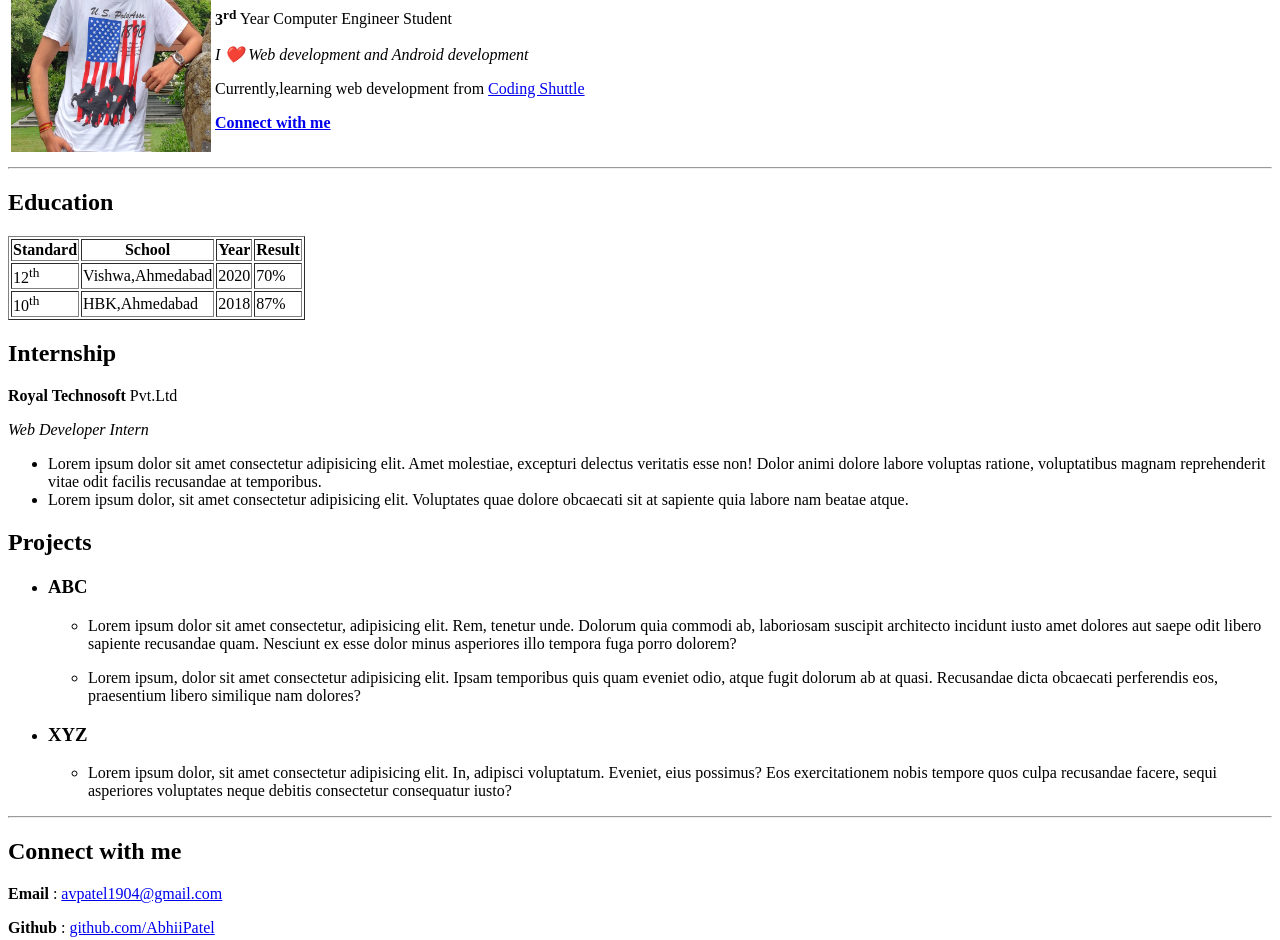
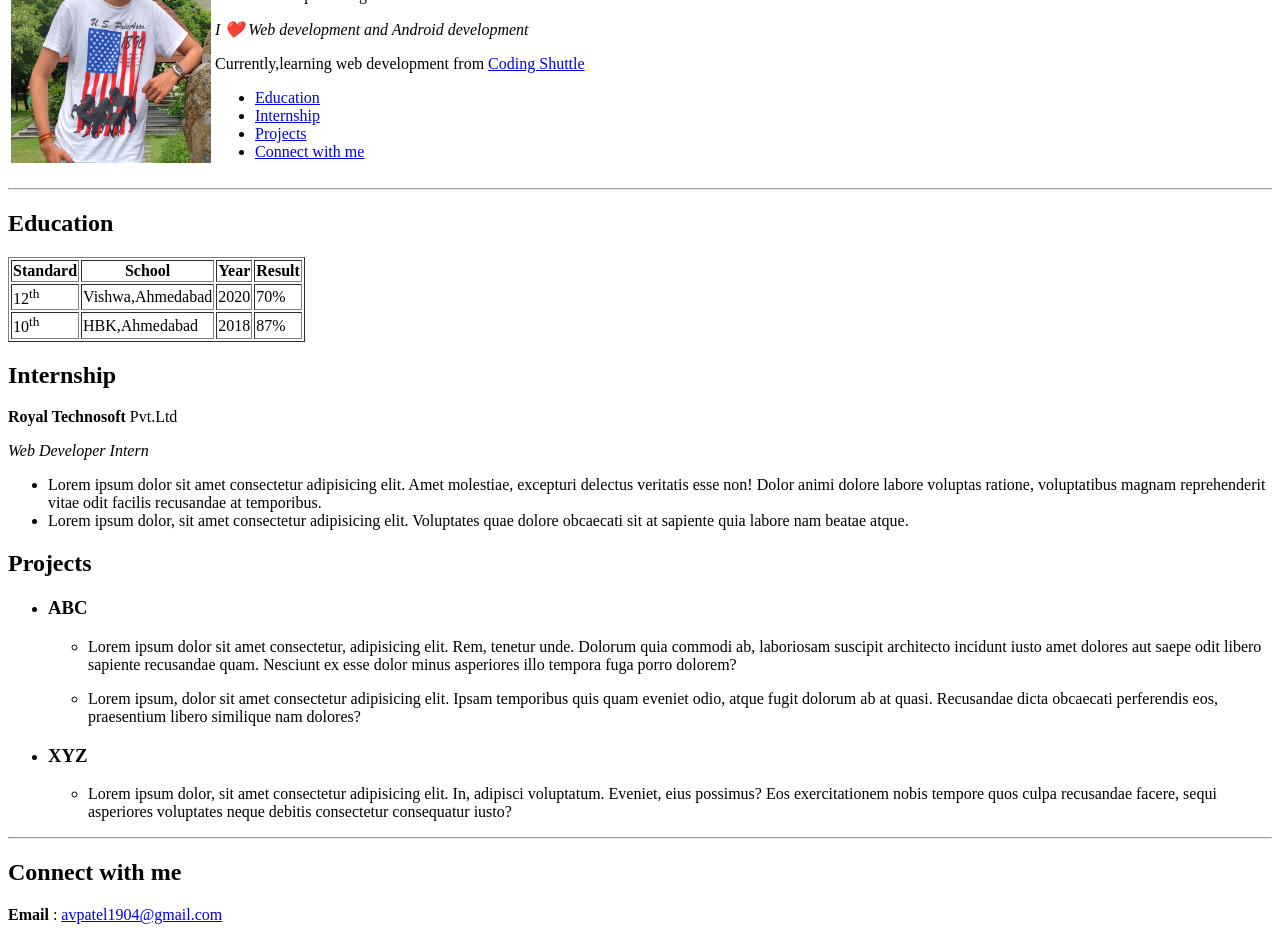
Before and after one commit to AbhiiPatel/Anuj-Bhaiya-Coding-Shuttle, a plain HTML site: page resume.html in a window 1280 px wide. Shown: the part 109-1049 px from the top of the page. Drawn offline with Linux system fonts and the light colour scheme.

Commit message:
resume using links,tables,semantic tags

```diff
--- a/resume.html
+++ b/resume.html
@@ -1,3 +1,4 @@
+<!--   Topic=Resume using link,Table,Semantic tags -->
 <!DOCTYPE html>
 <html lang="en">
 <head>
@@ -10,24 +11,41 @@
 
     <!-- <a href="https://www.google.com" target="_blank">Go to google</a> -->
 
+    <header>
+
         <table>
             <tr>
                 <td>
-                <img  width="200px" height="250px" src="images/abhi.jpg" alt="Abhi Patel's profile photo">
+                    <img width="200px" height="250px" src="images/abhi.jpg" alt="Abhi Patel's profile photo">
                 </td>
                 <td>
                     <h1>Abhi Vishnubhai Patel</h1>
                     <p><strong>3<sup>rd</sup></strong> Year Computer Engineer Student</p>
                     <p><em> I ❤️ Web development and Android development</em></p>
-                <p>Currently,learning web development from <a href="https://www.codingshuttle.com/" target="_blank">Coding Shuttle</a></p>
-                <a href="#contact"><strong>Connect with me</strong></a>
+                    <p>Currently,learning web development from <a href="https://www.codingshuttle.com/"
+                            target="_blank">Coding Shuttle</a></p>
+
+                    <nav>
+
+                        <ul>
+                            <li><a href="#education">Education</a></li>
+                            <li><a href="#internship">Internship</a></li>
+                            <li><a href="#projects">Projects</a></li>
+                            <li><a href="#contactme">Connect with me</a></li>
+                        </ul>
+                    </nav>
+
                 </td>
             </tr>
         </table>
         <hr>
 
+    </header>
     <!-- Header ends -->
 
+    <main>
+
+        <section id="education">
             <h2>Education</h2>
             <table border="">
                 <tr>
@@ -52,54 +70,98 @@
 
             </table>
 
+        </section>
 
+        <section id="internship">
             <h2>Internship</h2>
             <p> <strong>Royal Technosoft</strong> Pvt.Ltd </p>
             <p><i>Web Developer Intern</i></p>
 
             <ul>
-        <li>Lorem ipsum dolor sit amet consectetur adipisicing elit. Amet molestiae, excepturi delectus veritatis esse non! Dolor animi dolore labore voluptas ratione, voluptatibus magnam reprehenderit vitae odit facilis recusandae at temporibus.</li>
-        <li>Lorem ipsum dolor, sit amet consectetur adipisicing elit. Voluptates quae dolore obcaecati sit at sapiente quia labore nam beatae atque.</li>
+                <li>Lorem ipsum dolor sit amet consectetur adipisicing elit. Amet molestiae, excepturi delectus veritatis
+                    esse
+                    non! Dolor animi dolore labore voluptas ratione, voluptatibus magnam reprehenderit vitae odit facilis
+                    recusandae at temporibus.</li>
+                <li>Lorem ipsum dolor, sit amet consectetur adipisicing elit. Voluptates quae dolore obcaecati sit at
+                    sapiente
+                    quia labore nam beatae atque.</li>
             </ul>
+        </section>
 
+        <section id="projects">
 
             <h2>Projects</h2>
             <ul>
                 <li>
+                    <article>
                         <h3>ABC</h3>
 
                         <ul>
-                <li><p>Lorem ipsum dolor sit amet consectetur, adipisicing elit. Rem, tenetur unde. Dolorum quia commodi ab, laboriosam suscipit architecto incidunt iusto amet dolores aut saepe odit libero sapiente recusandae quam. Nesciunt ex esse dolor minus asperiores illo tempora fuga porro dolorem?</p></li>
                             <li>
-                    <p>Lorem ipsum, dolor sit amet consectetur adipisicing elit. Ipsam temporibus quis quam eveniet odio, atque fugit dolorum ab at quasi. Recusandae dicta obcaecati perferendis eos, praesentium libero similique nam dolores?</p>
+                                <p>Lorem ipsum dolor sit amet consectetur, adipisicing elit. Rem, tenetur unde. Dolorum quia
+                                    commodi
+                                    ab, laboriosam suscipit architecto incidunt iusto amet dolores aut saepe odit libero
+                                    sapiente
+                                    recusandae quam. Nesciunt ex esse dolor minus asperiores illo tempora fuga porro dolorem?
+                                </p>
+                            </li>
+                            <li>
+                                <p>Lorem ipsum, dolor sit amet consectetur adipisicing elit. Ipsam temporibus quis quam eveniet
+                                    odio, atque fugit dolorum ab at quasi. Recusandae dicta obcaecati perferendis eos,
+                                    praesentium
+                                    libero similique nam dolores?</p>
                             </li>
 
                         </ul>
-
+                    </article>
                 </li>
                 <li>
+                    <article>
                         <h3>XYZ</h3>
                         <ul>
                             <li>
-                    <p>Lorem ipsum dolor, sit amet consectetur adipisicing elit. In, adipisci voluptatum. Eveniet, eius possimus? Eos exercitationem nobis tempore quos culpa recusandae facere, sequi asperiores voluptates neque debitis consectetur consequatur iusto?</p>
+                                <p>Lorem ipsum dolor, sit amet consectetur adipisicing elit. In, adipisci voluptatum. Eveniet,
+                                    eius
+                                    possimus? Eos exercitationem nobis tempore quos culpa recusandae facere, sequi asperiores
+                                    voluptates neque debitis consectetur consequatur iusto?</p>
                             </li>
                         </ul>
-
+                    </article>
                 </li>
             </ul>
 
             <hr>
+        </section>
 
+    </main>
     <!-- Main section ends -->
 
-    <h2 id="contact">Connect with me</h2>
+    <aside>
+        <!-- this semantic tag generally used for advertisement -->
+    </aside>
+
+
+    <footer id="contactme">
+        <h2>Connect with me</h2>
 
         <p><strong>Email</strong> : <a href="mailto:avpatel1904@gmail.com" target="_blank">avpatel1904@gmail.com</a></p>
-    <p><strong>Github</strong> : <a href="https://github.com/AbhiiPatel/Anuj-Bhaiya-Coding-Shuttle" target="_blank">github.com/AbhiiPatel</a></p>
+        <p><strong>Github</strong> : <a href="https://github.com/AbhiiPatel/Anuj-Bhaiya-Coding-Shuttle"
+                target="_blank">github.com/AbhiiPatel</a></p>
         <p><strong> Telephone</strong> : <a href="tel:+919889889453"> 98898894853</a></p>
 
         <h3><a href="aboutus.html" target="_blank">About Us</a></h3>
 
-    <p>Lorem ipsum dolor sit amet consectetur adipisicing elit. Error saepe laborum quos quaerat, molestiae voluptatem minima placeat architecto ipsum perferendis obcaecati. Aspernatur animi id dicta, ab deleniti corporis voluptates, fugit reprehenderit amet natus consequatur nemo illum eveniet adipisci! Libero fugiat earum rerum consequuntur accusantium error, saepe, possimus consectetur eveniet, consequatur nostrum deserunt sint debitis voluptate laboriosam atque? Natus laboriosam debitis earum quod, accusantium laborum eaque voluptatibus? Nihil doloribus eos laborum, non ex, est eius, voluptatum accusamus sit quos illum? Sunt quasi voluptates id nobis delectus, accusamus eum nemo in dicta. Dolor sunt sed at minus necessitatibus possimus atque assumenda quisquam.</p>
+        <a href="#"><h3> Go to Top</h3></a>
+
+    </footer>
+
+    <p>Lorem ipsum dolor sit amet consectetur adipisicing elit. Error saepe laborum quos quaerat, molestiae voluptatem
+        minima placeat architecto ipsum perferendis obcaecati. Aspernatur animi id dicta, ab deleniti corporis
+        voluptates, fugit reprehenderit amet natus consequatur nemo illum eveniet adipisci! Libero fugiat earum rerum
+        consequuntur accusantium error, saepe, possimus consectetur eveniet, consequatur nostrum deserunt sint debitis
+        voluptate laboriosam atque? Natus laboriosam debitis earum quod, accusantium laborum eaque voluptatibus? Nihil
+        doloribus eos laborum, non ex, est eius, voluptatum accusamus sit quos illum? Sunt quasi voluptates id nobis
+        delectus, accusamus eum nemo in dicta. Dolor sunt sed at minus necessitatibus possimus atque assumenda quisquam.
+    </p>
 </body>
 </html>
```
Lines whose indentation alone changed are shown as unchanged.
